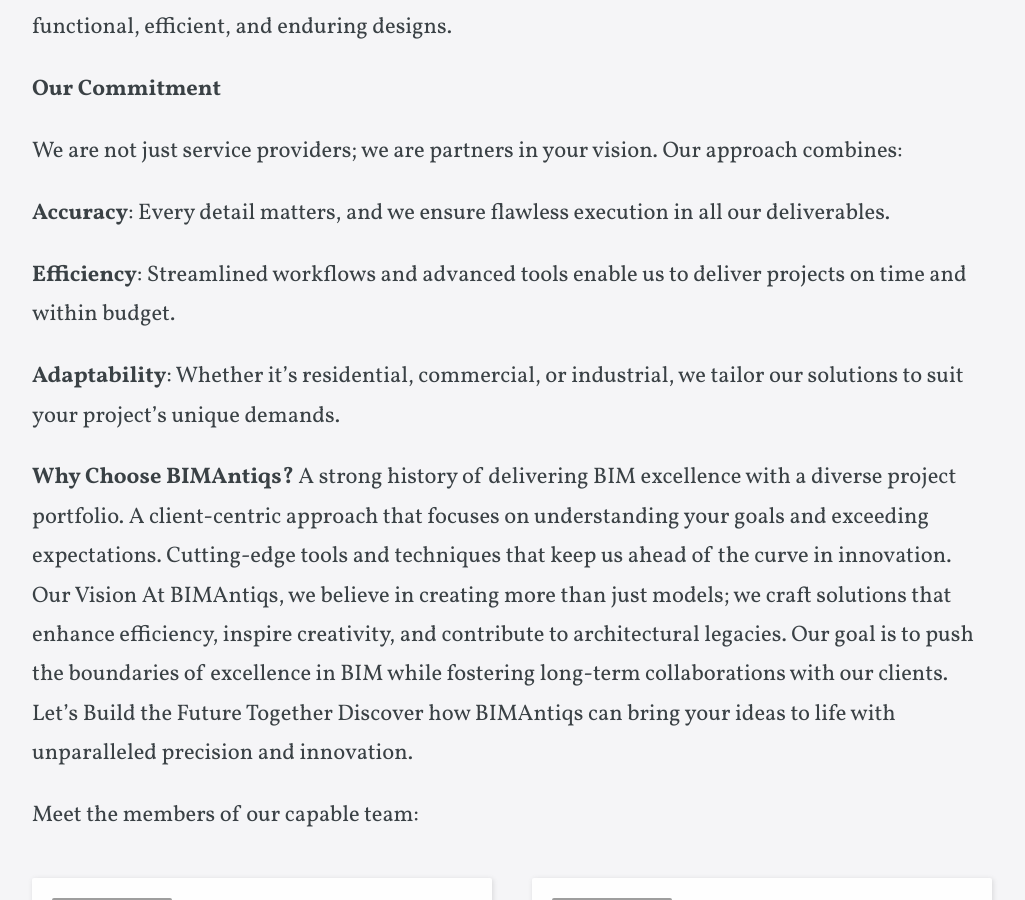
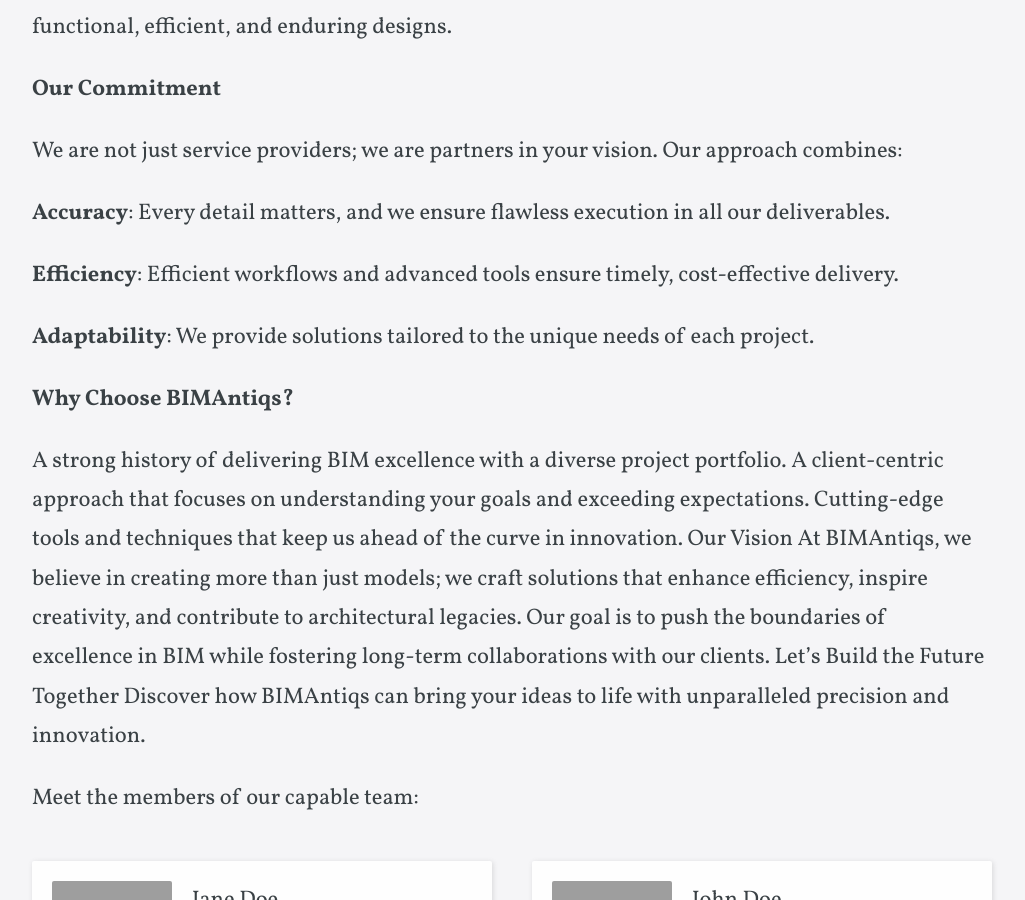
Before and after one commit to R-Madhav/BIMAntiqs.github.io, a Jekyll site: the page built from about.html, in a window 1280 px wide and 900 px high, scrolled down 810 px. Shown: the whole window, without its empty margins (128-1153 px from the left). Built offline with Jekyll 4.4.1, drawn with Linux system fonts in a browser that asks for light colours; some web fonts are replaced; grey boxes are pictures that could not be loaded.

Commit message:
Update about.html

```diff
--- a/about.html
+++ b/about.html
@@ -16,10 +16,10 @@
 		<p><Strong>Our Commitment</Strong></p>
 		<p>We are not just service providers; we are partners in your vision. Our approach combines:</p>
 		<p><Strong>Accuracy</Strong>: Every detail matters, and we ensure flawless execution in all our deliverables.</p>
-		<p><Strong>Efficiency</Strong>: Streamlined workflows and advanced tools enable us to deliver projects on time and within budget.</p>
-		<p><Strong>Adaptability</Strong>: Whether it’s residential, commercial, or industrial, we tailor our solutions to suit your project’s unique demands.</p>
+		<p><Strong>Efficiency</Strong>: Efficient workflows and advanced tools ensure timely, cost-effective delivery.</p>
+		<p><Strong>Adaptability</Strong>: We provide solutions tailored to the unique needs of each project.</p>
 
-		<strong>Why Choose BIMAntiqs?</strong>
+		<p><strong>Why Choose BIMAntiqs?</strong></p>
 		A strong history of delivering BIM excellence with a diverse project portfolio.
 		A client-centric approach that focuses on understanding your goals and exceeding expectations.
 		Cutting-edge tools and techniques that keep us ahead of the curve in innovation.
```
